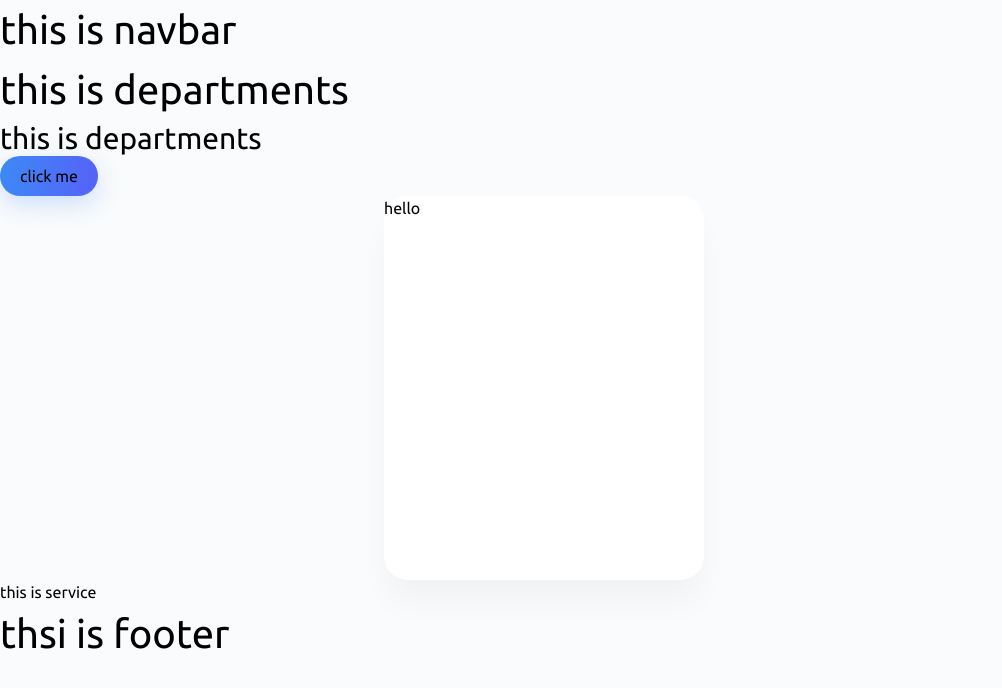
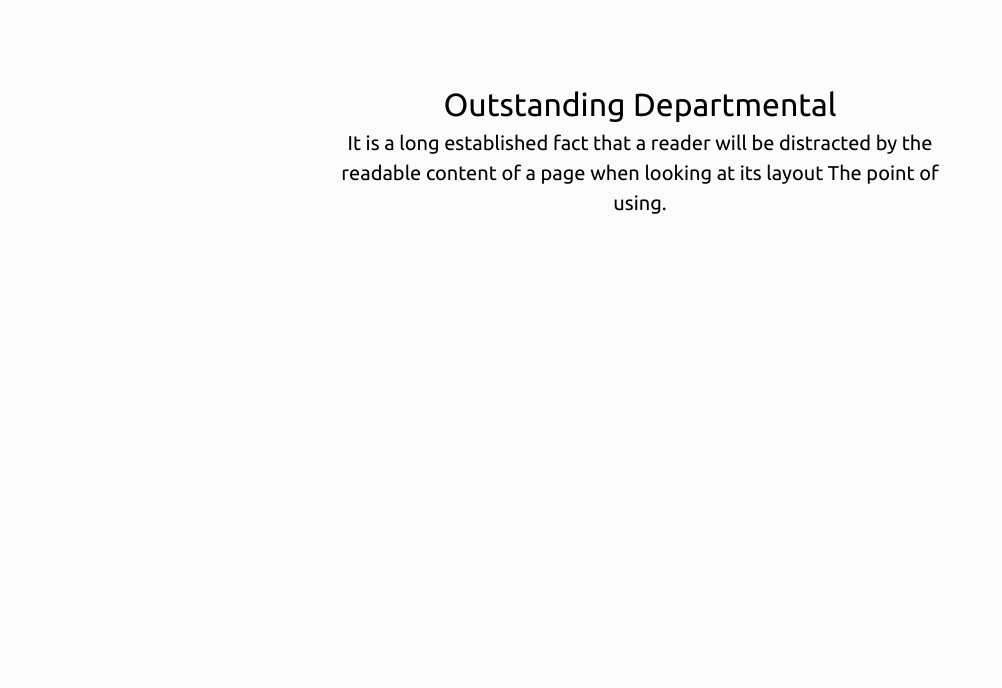
Before and after one commit to ThisIsKhalid/healthy-elite, a Next.js app: page / in a window 1280 px wide. Shown: the top 688 px of the page, without its empty margins (0-1002 px from the left). Built offline with nearby package versions, Linux system fonts and the light colour scheme.

Commit message:
changes in department

```diff
--- a/src/components/Home/Departments.js
+++ b/src/components/Home/Departments.js
@@ -2,14 +2,17 @@ import React from 'react';
 
 const Departments = () => {
     return (
-        <div>
-            <h1 className=''>this is departments</h1>
-            <h4 className='text-3xl'>this is departments</h4>
-            <button className='px-5 py-2'>click me</button>
-            <div className='ml-96 h-96 w-80 card'>
-                hello
-            </div>
+      <section className="py-20">
+        <div className='lg:w-1/2 w-full mx-auto text-center'>
+          <h3 className="">Outstanding Departmental</h3>
+          <h5 className="">
+            It is a long established fact that a reader will be distracted by
+            the readable content of a page when looking at its layout The point
+            of using.
+          </h5>
         </div>
+        <div></div>
+      </section>
     );
 };
 
--- a/src/pages/index.js
+++ b/src/pages/index.js
@@ -15,11 +15,7 @@ export default function Home() {
         <link rel="icon" href="/favicon.ico" />
       </Head>
       <main>
-        <Header />
         <Departments />
-
-        <Services />
-        <Footer />
 
       </main>
     </>
--- a/src/styles/globals.css
+++ b/src/styles/globals.css
@@ -55,10 +55,15 @@ h3 {
 
 /* all card heading title */
 h4 {
-  font-size: 1.563rem;
+  font-size: 24px;
 }
 
-/* all section subheading or paragraph */
+/* all section subheading */
+h5 {
+font-size: 20px;
+}
+
+/* paragraph */
 h6 {
   font-size: 16px;
 }
```
